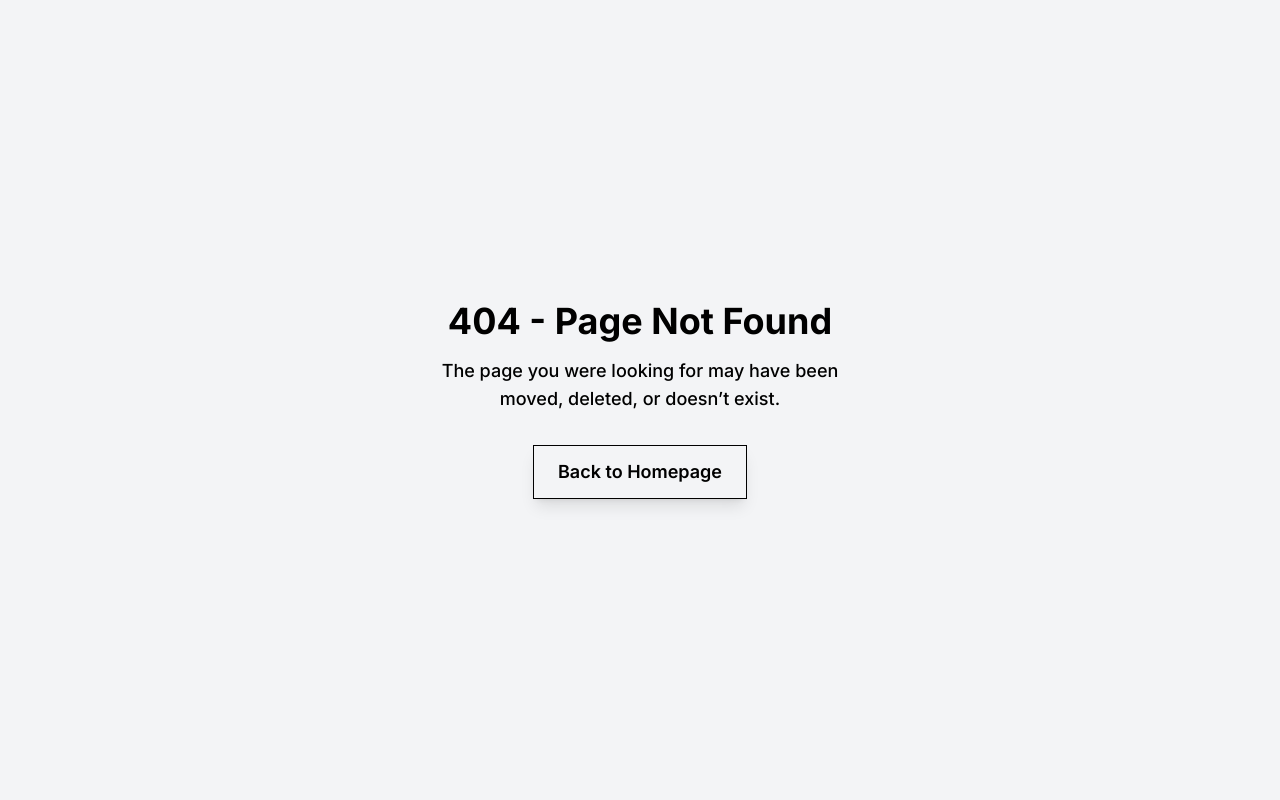
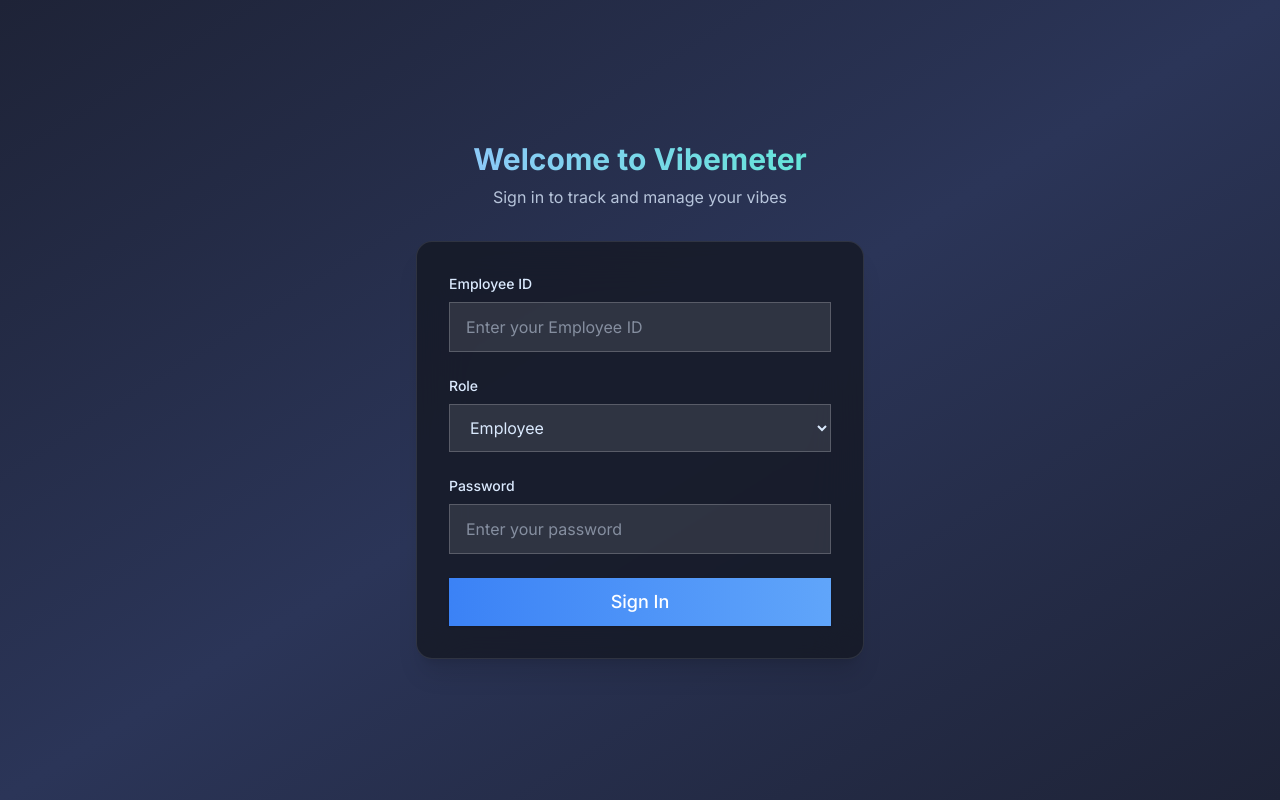
Before and after one commit to Team99os25/frontend, a Next.js app: page /signin in a window 1280 px wide. Before the commit this address had no page. Built offline with nearby package versions, Linux system fonts and the light colour scheme.

Commit message:
added sign in

```diff
--- /dev/null
+++ b/app/signin/page.tsx
@@ -0,0 +1,156 @@
+"use client";
+
+import Link from "next/link";
+import { useForm } from 'react-hook-form';
+import { yupResolver } from '@hookform/resolvers/yup';
+import * as Yup from "yup";
+import axios from 'axios'
+import { toast, Toaster } from "react-hot-toast";
+import { useEffect } from "react";
+import { useRouter } from "next/navigation";
+import { Button } from "@/components/ui/button";
+
+const validationSchema = Yup.object({
+  employee_id: Yup.string().required("Employee ID is required"),
+  password: Yup.string().min(8, "At least 8 characters").required("Required"),
+  role: Yup.string().oneOf(["hr", "employee"], "Select a valid role").required("Required"),
+}).required();
+type FormData = Yup.InferType<typeof validationSchema>;
+
+const Login = () => {
+  const router = useRouter();
+  const { register, handleSubmit, formState: { errors } } = useForm<FormData>({
+    resolver: yupResolver(validationSchema),
+    defaultValues: {
+      employee_id: "",
+      password: "",
+    }
+  });
+
+  useEffect(() => {
+    const userDetails = localStorage.getItem('userDetails');
+    if (userDetails) {
+      router.push('/vibemeter');
+    }
+  }, [router]);
+
+  const submitData = async (data: FormData) => {
+    try {
+      const AxiosResponse = await axios.post(
+        `${process.env.NEXT_PUBLIC_API_URL}/auth/login`,
+        data,
+        {
+          validateStatus: (status) => {
+            return status < 600;
+          },
+          withCredentials: true,
+        })
+        console.log(AxiosResponse)
+
+      if (AxiosResponse.status == 200) {
+        const userDetails = {
+          employee_id: data.employee_id,
+          role: data.role,
+        };
+        localStorage.setItem('userDetails', JSON.stringify(userDetails));
+
+        toast.success(AxiosResponse.data.message);
+        router.push('/vibemeter');
+      }
+      else {
+        toast.error(AxiosResponse.data.message);
+      }
+    } catch (error) {
+      console.log(error)
+      toast.error("An error occurred during sign in");
+    }
+  };
+
+  return (
+    <div className="min-h-screen bg-gradient-to-br from-[#1e2337] via-[#2b3558] to-[#1e2337] flex items-center justify-center p-4">
+      <Toaster />
+      <div className="w-full max-w-md">
+        <div className="text-center mb-8">
+          <h1 className="text-3xl font-bold text-transparent bg-clip-text bg-gradient-to-r from-blue-300 to-teal-300">
+            Welcome to Vibemeter
+          </h1>
+          <p className="mt-2 text-blue-100/80">
+            Sign in to track and manage your vibes
+          </p>
+        </div>
+
+        <form
+          onSubmit={handleSubmit(submitData)}
+          className="bg-[#151823]/80 backdrop-blur-xl border border-white/10 rounded-2xl p-8 shadow-xl"
+        >
+          <div className="space-y-6">
+            <div>
+              <label className="block text-sm font-medium text-blue-100 mb-2">
+                Employee ID
+              </label>
+              <input
+                {...register("employee_id")}
+                type="text"
+                className="w-full px-4 py-3 rounded-lg bg-white/10 border border-white/20 text-blue-100
+                  placeholder:text-blue-100/50 focus:outline-none focus:ring-2 focus:ring-blue-400/50
+                  focus:border-transparent transition-all duration-200"
+                placeholder="Enter your Employee ID"
+                autoComplete="off"
+              />
+              {errors.employee_id && (
+                <p className="mt-1 text-sm text-red-400">{errors.employee_id.message}</p>
+              )}
+            </div>
+
+            <div>
+              <label className="block text-sm font-medium text-blue-100 mb-2">
+                Role
+              </label>
+              <select
+                {...register("role")}
+                className="w-full px-4 py-3 rounded-lg bg-white/10 border border-white/20 text-blue-100
+                  focus:outline-none focus:ring-2 focus:ring-blue-400/50 focus:border-transparent
+                  transition-all duration-200"
+              >
+                <option value="employee" className="bg-[#151823]">Employee</option>
+                <option value="hr" className="bg-[#151823]">HR</option>
+              </select>
+              {errors.role && (
+                <p className="mt-1 text-sm text-red-400">{errors.role.message}</p>
+              )}
+            </div>
+
+            <div>
+              <label className="block text-sm font-medium text-blue-100 mb-2">
+                Password
+              </label>
+              <input
+                {...register('password')}
+                type="password"
+                className="w-full px-4 py-3 rounded-lg bg-white/10 border border-white/20 text-blue-100
+                  placeholder:text-blue-100/50 focus:outline-none focus:ring-2 focus:ring-blue-400/50
+                  focus:border-transparent transition-all duration-200"
+                placeholder="Enter your password"
+                autoComplete="current-password"
+              />
+              {errors.password && (
+                <p className="mt-1 text-sm text-red-400">{errors.password.message}</p>
+              )}
+            </div>
+
+            <Button
+              type="submit"
+              className="w-full h-12 bg-gradient-to-r from-blue-500 to-blue-400 text-white text-lg
+                hover:from-blue-600 hover:to-blue-500 transition-all duration-300 rounded-lg
+                hover:scale-[1.02] hover:shadow-lg hover:shadow-blue-500/25"
+            >
+              Sign In
+            </Button>
+          </div>
+        </form>
+      </div>
+    </div>
+  );
+};
+
+export default Login;
--- a/components/Hero/index.tsx
+++ b/components/Hero/index.tsx
@@ -16,12 +16,12 @@ export default function Hero() {
           <p className="mt-4 text-lg text-gray-700">
             AI-driven insights to track moods, enhance engagement, and build a thriving work culture.
           </p>
-          <div className="mt-6 flex justify-center md:justify-start space-x-4">
-            <Link href="/vibemeter" passHref>
-            Try the Demo
-            </Link>
-            <Link href="/about" passHref>
-            Learn More
+          <div className="mt-6 flex justify-center md:justify-start">
+            <Link
+              href="/signin"
+              className="rounded-xl bg-indigo-600 px-6 py-3 text-base font-semibold text-white shadow-sm hover:bg-indigo-500 focus-visible:outline focus-visible:outline-2 focus-visible:outline-offset-2 focus-visible:outline-indigo-600 transition-all duration-300"
+            >
+              Sign In
             </Link>
           </div>
         </div>
```
